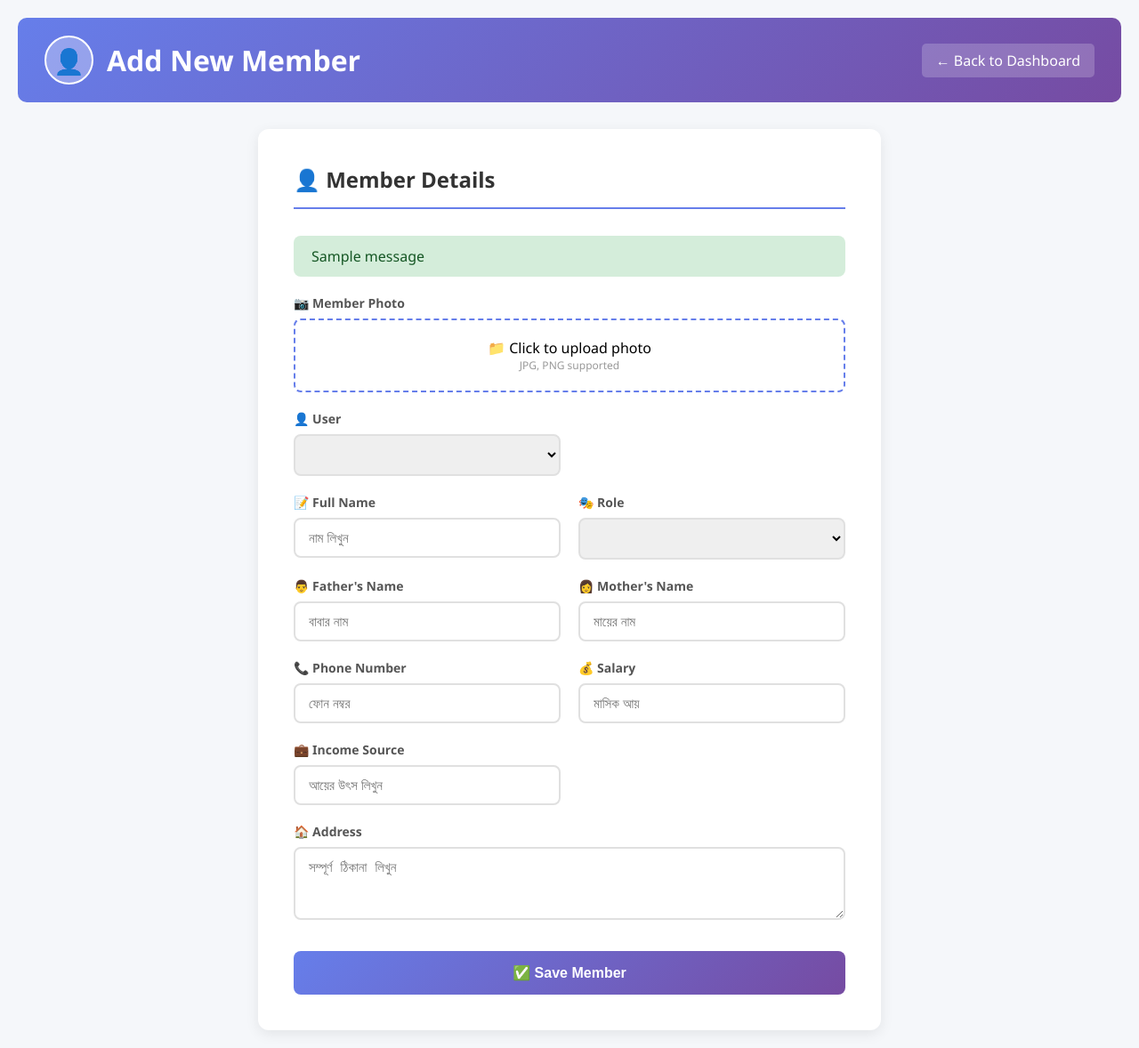
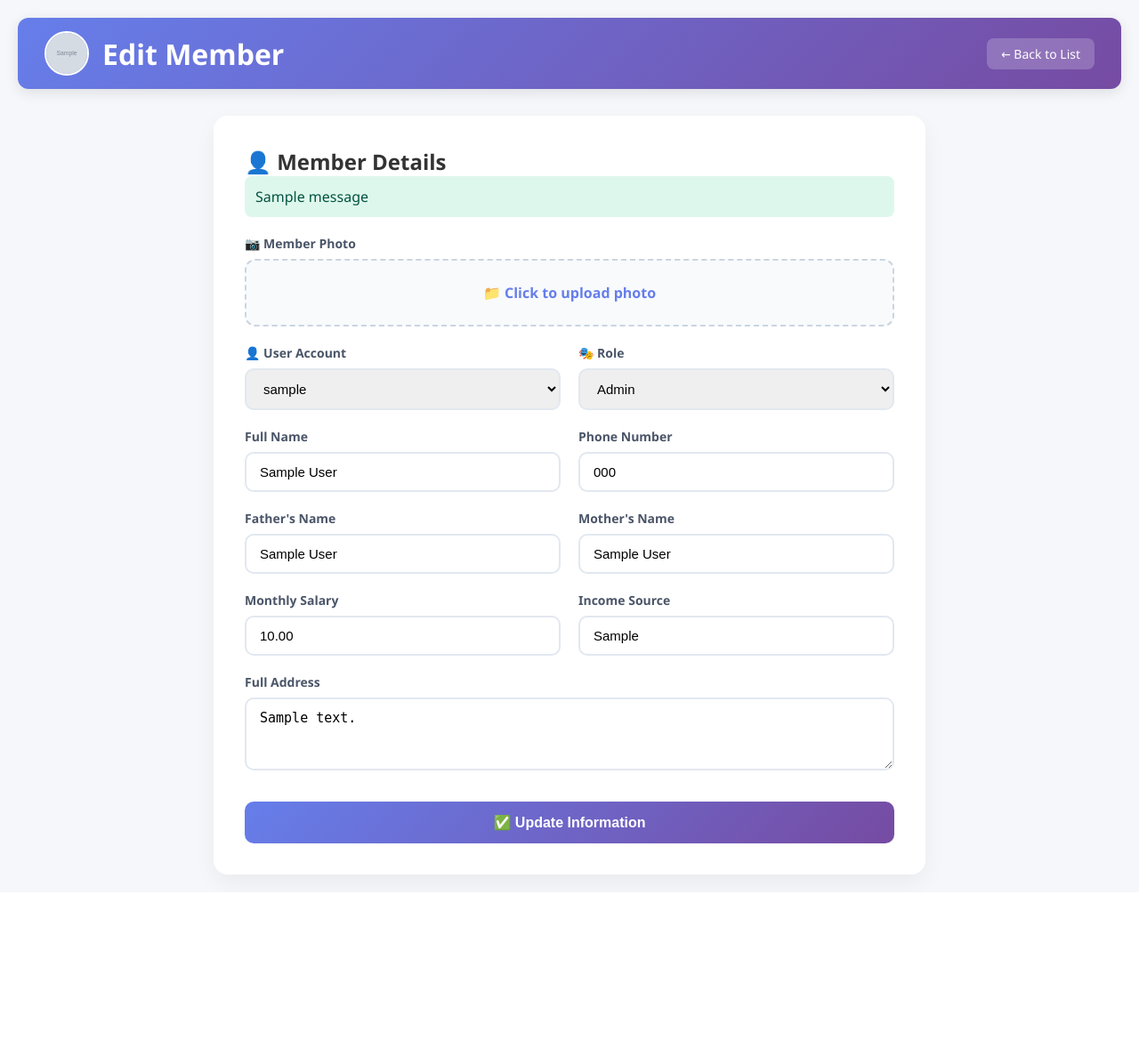
Before and after one commit to Raihanroo/Pre_Industry_Program, a Django app: page /expenses/members/edit/1/ in a window 1280 px wide. Shown: the whole page at 89% size. After the commit the page ends 1002 px from the top, so only its background shows below. Run offline with Django 5.2, Linux system fonts and the light colour scheme; tables that the repository leaves empty hold one stand-in row (values such as "Sample post"); grey boxes marked "Sample" are stand-in pictures; one stand-in notice (Sample message) is shown; lists and menus that the app fills with data are empty.

Commit message:
update code

```diff
--- a/Family_expendeture/expenses/templates/expenses/add_member.html
+++ b/Family_expendeture/expenses/templates/expenses/add_member.html
@@ -1,182 +1,78 @@
 {% load static %}
 <!DOCTYPE html>
 <html lang="en">
-
 <head>
     <meta charset="UTF-8">
     <meta name="viewport" content="width=device-width, initial-scale=1.0">
-    <title>Add Member</title>
+    <title>{% if edit_mode %}Edit Member{% else %}Add Member{% endif %}</title>
     <style>
-        * {
-            margin: 0;
-            padding: 0;
-            box-sizing: border-box;
-        }
-
-        body {
-            font-family: 'Segoe UI', sans-serif;
-            background: #f5f7fa;
-            padding: 20px;
-        }
-
-        .navbar {
-            background: linear-gradient(135deg, #667eea 0%, #764ba2 100%);
-            color: white;
-            padding: 20px 30px;
-            border-radius: 10px;
-            display: flex;
-            justify-content: space-between;
-            align-items: center;
-            margin-bottom: 30px;
-        }
-
-        .navbar a {
-            color: white;
-            text-decoration: none;
-            background: rgba(255, 255, 255, 0.2);
-            padding: 8px 16px;
-            border-radius: 5px;
-        }
-
-        .form-container {
-            max-width: 700px;
-            margin: 0 auto;
-            background: white;
-            padding: 40px;
-            border-radius: 12px;
-            box-shadow: 0 4px 15px rgba(0, 0, 0, 0.08);
-        }
-
-        .form-container h2 {
-            color: #333;
-            margin-bottom: 30px;
-            font-size: 24px;
-            border-bottom: 2px solid #667eea;
-            padding-bottom: 15px;
-        }
-
-        .form-group {
-            margin-bottom: 20px;
-        }
-
-        .form-group label {
-            display: block;
-            color: #555;
-            font-weight: 600;
-            margin-bottom: 8px;
-            font-size: 14px;
-        }
-
-        .form-group input,
-        .form-group select,
-        .form-group textarea {
-            width: 100%;
-            padding: 12px 15px;
-            border: 2px solid #e0e0e0;
-            border-radius: 8px;
-            font-size: 15px;
-            transition: border-color 0.3s;
-        }
-
-        .form-group input:focus,
-        .form-group select:focus,
-        .form-group textarea:focus {
-            outline: none;
-            border-color: #667eea;
-        }
-
-        .form-row {
-            display: grid;
-            grid-template-columns: 1fr 1fr;
-            gap: 20px;
-        }
-
-        .btn-submit {
-            width: 100%;
-            padding: 15px;
-            background: linear-gradient(135deg, #667eea 0%, #764ba2 100%);
-            color: white;
-            border: none;
-            border-radius: 8px;
-            font-size: 16px;
-            font-weight: 600;
-            cursor: pointer;
-            margin-top: 10px;
-        }
-
-        .btn-submit:hover {
-            opacity: 0.9;
-        }
-
-        .messages {
-            margin-bottom: 20px;
-        }
-
-        .alert {
-            padding: 12px 20px;
-            border-radius: 8px;
-            background: #d4edda;
-            color: #155724;
-            margin-bottom: 10px;
-        }
-
-        .photo-upload-area {
-            border: 2px dashed #667eea;
-            border-radius: 8px;
-            padding: 20px;
-            text-align: center;
-            cursor: pointer;
-            transition: all 0.3s;
-        }
-
-        .photo-upload-area:hover {
-            background: #f0f4ff;
-        }
+        * { margin: 0; padding: 0; box-sizing: border-box; }
+        body { font-family: 'Segoe UI', Tahoma, Geneva, Verdana, sans-serif; background: #f5f7fa; padding: 20px; color: #333; }
+        .navbar { background: linear-gradient(135deg, #667eea 0%, #764ba2 100%); color: white; padding: 15px 30px; border-radius: 12px; display: flex; justify-content: space-between; align-items: center; margin-bottom: 30px; box-shadow: 0 4px 15px rgba(0, 0, 0, 0.1); }
+        .navbar a { color: white; text-decoration: none; background: rgba(255, 255, 255, 0.2); padding: 8px 16px; border-radius: 8px; font-size: 14px; transition: 0.3s; }
+        .form-container { max-width: 800px; margin: 0 auto; background: white; padding: 35px; border-radius: 16px; box-shadow: 0 10px 25px rgba(0, 0, 0, 0.05); }
+        .form-group { margin-bottom: 20px; }
+        .form-group label { display: block; color: #4a5568; font-weight: 600; margin-bottom: 8px; font-size: 14px; }
+        .form-group input, .form-group select, .form-group textarea { width: 100%; padding: 12px 15px; border: 2px solid #e2e8f0; border-radius: 10px; font-size: 15px; outline: none; transition: 0.3s; }
+        .form-row { display: grid; grid-template-columns: 1fr 1fr; gap: 20px; }
+        .btn-submit { width: 100%; padding: 14px; background: linear-gradient(135deg, #667eea 0%, #764ba2 100%); color: white; border: none; border-radius: 10px; font-size: 16px; font-weight: 600; cursor: pointer; transition: 0.3s; margin-top: 10px; }
+        .photo-upload-area { border: 2px dashed #cbd5e0; border-radius: 12px; padding: 25px; text-align: center; cursor: pointer; background: #f8fafc; }
+        .alert { padding: 12px; border-radius: 8px; background: #def7ec; color: #03543f; margin-bottom: 20px; }
+        @media (max-width: 600px) { .form-row { grid-template-columns: 1fr; } }
     </style>
 </head>
-
 <body>
     <div class="navbar">
         <div style="display:flex; align-items:center; gap:15px;">
-            <div
-                style="width:55px; height:55px; border-radius:50%; overflow:hidden; background:rgba(255,255,255,0.3); display:flex; align-items:center; justify-content:center; border:2px solid white;">
-                <img id="preview-photo" src="" alt="" style="width:100%; height:100%; object-fit:cover; display:none;">
-                <span id="default-icon" style="font-size:28px;">👤</span>
+            <div style="width:50px; height:50px; border-radius:50%; overflow:hidden; background:rgba(255,255,255,0.2); display:flex; align-items:center; justify-content:center; border:2px solid white;">
+                {% if form.instance.photo %}
+                    <img id="preview-photo" src="{{ form.instance.photo.url }}" style="width:100%; height:100%; object-fit:cover;">
+                {% else %}
+                    <img id="preview-photo" src="#" style="width:100%; height:100%; object-fit:cover; display:none;">
+                {% endif %}
+                <span id="default-icon" {% if form.instance.photo %}style="display:none;"{% endif %}>👤</span>
             </div>
-            <h1>Add New Member</h1>
+            <h1>{% if edit_mode %}Edit Member{% else %}Add New Member{% endif %}</h1>
         </div>
-        <a href="{% url 'expenses:home' %}">← Back to Dashboard</a>
+        <a href="{% url 'expenses:member_list' %}">← Back to List</a>
     </div>
 
     <div class="form-container">
         <h2>👤 Member Details</h2>
-
         {% if messages %}
-        <div class="messages">
-            {% for message in messages %}
-            <div class="alert">{{ message }}</div>
-            {% endfor %}
-        </div>
+            {% for message in messages %}<div class="alert">{{ message }}</div>{% endfor %}
         {% endif %}
 
         <form method="POST" enctype="multipart/form-data">
             {% csrf_token %}
 
-            <!-- Photo Upload -->
             <div class="form-group">
                 <label>📷 Member Photo</label>
                 <div class="photo-upload-area" onclick="document.getElementById('photo-input').click()">
-                    <p>📁 Click to upload photo</p>
-                    <p style="font-size:12px; color:#999;">JPG, PNG supported</p>
+                    <p style="color: #667eea; font-weight: 600;">📁 Click to upload photo</p>
                 </div>
                 <input type="file" id="photo-input" name="photo" accept="image/*" style="display:none;">
             </div>
+
             <div class="form-row">
                 <div class="form-group">
-                    <label>👤 User</label>
+                    <label>👤 User Account</label>
                     <select name="user" required>
+                        <option value="" disabled {% if not form.instance.pk %}selected{% endif %}>Select User</option>
                         {% for user in users %}
-                        <option value="{{ user.id }}">{{ user.username }}</option>
+                            <option value="{{ user.id }}" {% if form.instance.user.id == user.id %}selected{% endif %}>
+                                {{ user.username }}
+                            </option>
+                        {% endfor %}
+                    </select>
+                </div>
+                <div class="form-group">
+                    <label>🎭 Role</label>
+                    <select name="role">
+                        {% for value, label in roles %}
+                            <option value="{{ value }}" {% if form.instance.role == value %}selected{% endif %}>
+                                {{ label }}
+                            </option>
                         {% endfor %}
                     </select>
                 </div>
@@ -184,53 +80,45 @@
 
             <div class="form-row">
                 <div class="form-group">
-                    <label>📝 Full Name</label>
-                    <input type="text" name="name" placeholder="নাম লিখুন" required>
+                    <label>Full Name</label>
+                    <input type="text" name="name" value="{{ form.instance.name|default:'' }}" placeholder="নাম লিখুন" required>
                 </div>
                 <div class="form-group">
-                    <label>🎭 Role</label>
-                    <select name="role">
-                        {% for value, label in roles %}
-                        <option value="{{ value }}">{{ label }}</option>
-                        {% endfor %}
-                    </select>
+                    <label>Phone Number</label>
+                    <input type="text" name="phone_number" value="{{ form.instance.phone_number|default:'' }}" placeholder="ফোন নম্বর">
                 </div>
             </div>
 
             <div class="form-row">
                 <div class="form-group">
-                    <label>👨 Father's Name</label>
-                    <input type="text" name="father_name" placeholder="বাবার নাম">
+                    <label>Father's Name</label>
+                    <input type="text" name="father_name" value="{{ form.instance.father_name|default:'' }}" placeholder="বাবার নাম">
                 </div>
                 <div class="form-group">
-                    <label>👩 Mother's Name</label>
-                    <input type="text" name="mother_name" placeholder="মায়ের নাম">
+                    <label>Mother's Name</label>
+                    <input type="text" name="mother_name" value="{{ form.instance.mother_name|default:'' }}" placeholder="মায়ের নাম">
                 </div>
             </div>
 
             <div class="form-row">
                 <div class="form-group">
-                    <label>📞 Phone Number</label>
-                    <input type="text" name="phone_number" placeholder="ফোন নম্বর">
+                    <label>Monthly Salary</label>
+                    <input type="number" name="salary" value="{{ form.instance.salary|stringformat:'s'|default:'' }}" placeholder="মাসিক আয়" step="0.01">
                 </div>
                 <div class="form-group">
-                    <label>💰 Salary</label>
-                    <input type="number" name="salary" placeholder="মাসিক আয়" step="0.01">
+                    <label>Income Source</label>
+                    <input type="text" name="income_source" value="{{ form.instance.income_source|default:'' }}" placeholder="আয়ের উৎস লিখুন" required>
                 </div>
             </div>
 
-            <div class="form-row">
-                <div class="form-group">
-                    <label>💼 Income Source</label>
-                    <input type="text" name="income_source" class="form-control" placeholder="আয়ের উৎস লিখুন" required>
-                </div>
-            </div>
             <div class="form-group">
-                <label>🏠 Address</label>
-                <textarea name="address" rows="3" placeholder="সম্পূর্ণ ঠিকানা লিখুন"></textarea>
+                <label>Full Address</label>
+                <textarea name="address" rows="3" placeholder="সম্পূর্ণ ঠিকানা লিখুন">{{ form.instance.address|default:'' }}</textarea>
             </div>
 
-            <button type="submit" class="btn-submit">✅ Save Member</button>
+            <button type="submit" class="btn-submit">
+                {% if edit_mode %}✅ Update Information{% else %}✅ Save Member Information{% endif %}
+            </button>
         </form>
     </div>
 
@@ -240,8 +128,9 @@
             if (file) {
                 const reader = new FileReader();
                 reader.onload = function (e) {
-                    document.getElementById('preview-photo').src = e.target.result;
-                    document.getElementById('preview-photo').style.display = 'block';
+                    const preview = document.getElementById('preview-photo');
+                    preview.src = e.target.result;
+                    preview.style.display = 'block';
                     document.getElementById('default-icon').style.display = 'none';
                 }
                 reader.readAsDataURL(file);
@@ -249,5 +138,4 @@
         });
     </script>
 </body>
-
 </html>
--- a/Family_expendeture/expenses/views.py
+++ b/Family_expendeture/expenses/views.py
@@ -265,25 +265,34 @@ def member_list(request):
 
 
 # এডিট করার জন্য
+# views.py - Updated edit_member function
 def edit_member(request, pk):
     member = get_object_or_404(FamilyMember, id=pk)
     if request.method == "POST":
         form = FamilyMemberForm(request.POST, request.FILES, instance=member)
         if form.is_valid():
             form.save()
-            return redirect("expenses:all_members")  # আপনার লিস্ট পেজের নাম
+            messages.success(request, "Member updated successfully!")
+            return redirect("expenses:member_list")
     else:
-        form = FamilyMemberForm(instance=member)  # এটি পুরনো ডাটা লোড করবে
+        form = FamilyMemberForm(instance=member)
+
+    # Ekhane users ebong roles add kora hoyeche jate dropdown blank na thake
+    users = User.objects.all()
     return render(
-        request, "expenses/add_member.html", {"form": form, "edit_mode": True}
+        request, "expenses/add_member.html", {
+            "form": form,
+            "edit_mode": True,
+            "users": users,                      # Missing logic added
+            "roles": FamilyMember.ROLE_CHOICES   # Missing logic added
+        }
     )
-
 
 # ডিলিট করার জন্য
 def delete_member(request, pk):
     member = get_object_or_404(FamilyMember, id=pk)
     member.delete()
-    return redirect("expenses:all_members")
+    return redirect("expenses:member_list")
 
 
 # add category
```
Also changed, not shown: Family_expendeture/expenses/templates/expenses/member_list.html (+130 -75 lines), Family_expendeture/media/member_photos/images_1.jpg (added), Family_expendeture/media/member_photos/images_2.jpg (added).
